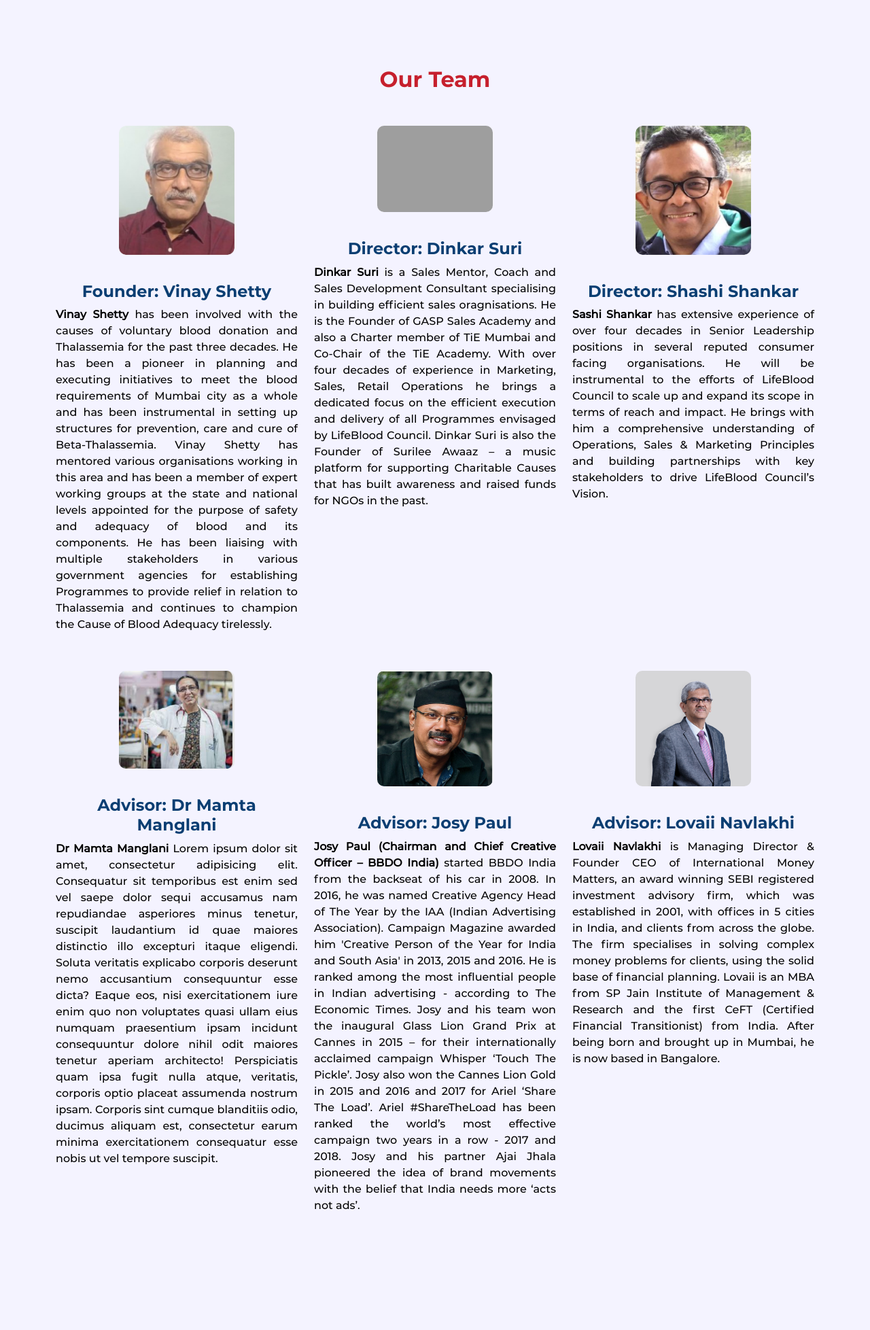
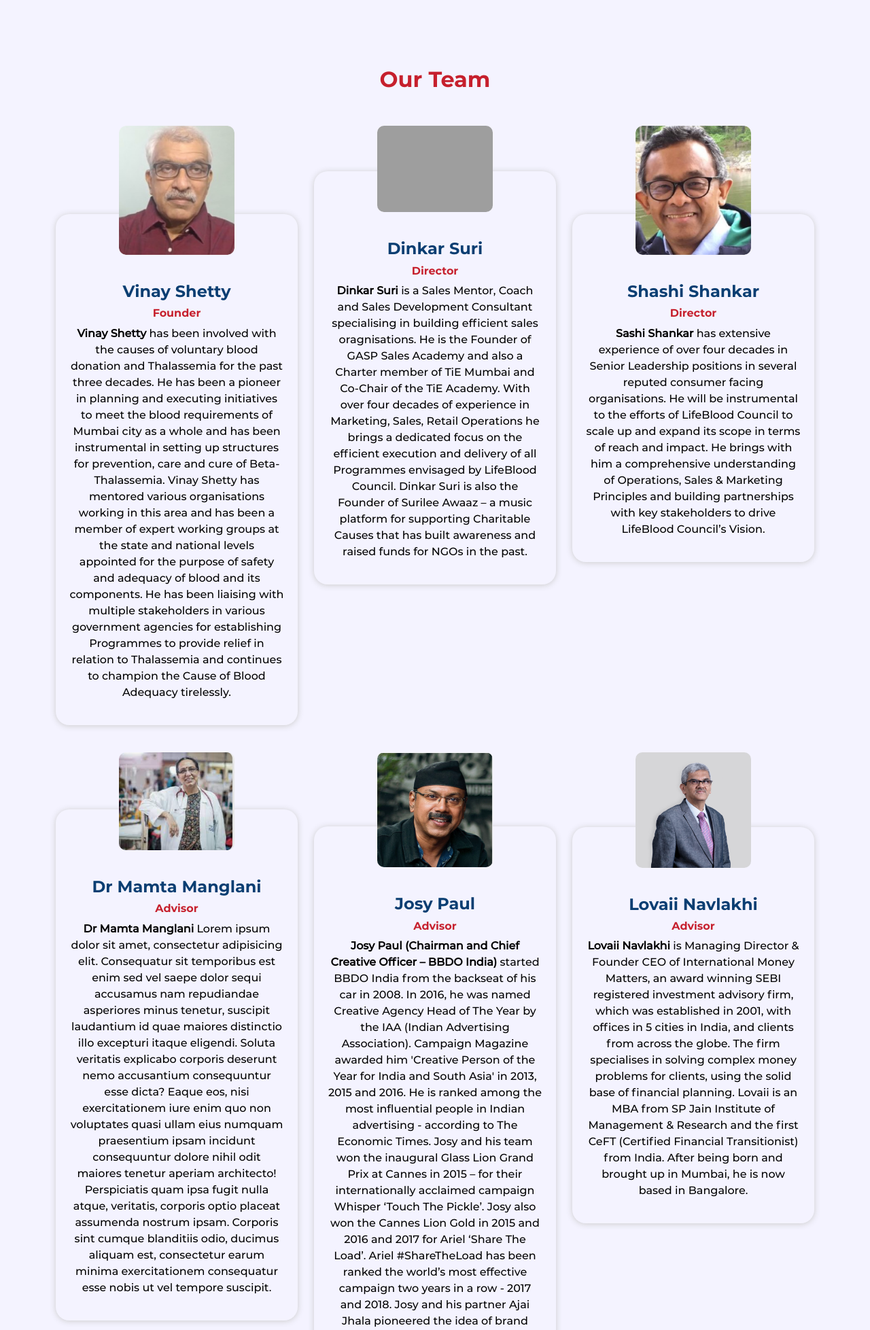
Before and after one commit to shameelsalih/life_blood_council, a PHP site: page /about-us in a window 1280 px wide. Shown: the part 2552-4509 px from the top of the page at 68% size. Run offline with PHP 8.4, Linux system fonts and the light colour scheme; grey boxes are pictures that could not be loaded.

Commit message:
About Us Updates

```diff
--- a/about-us.php
+++ b/about-us.php
@@ -187,69 +187,78 @@
           <div class="col-md-4 animate" data-animation-name="slideFromLeft">
             <div class="simple-image-card">
               <img src="images/about/Vinay-Shetty.png" alt="Founder: Vinay Shetty" class="w-100" />
-              <h4>Founder: Vinay Shetty</h4>
+              <div class="description">
+                <h4>Vinay Shetty</h4>
+                <h6 class="primary-color text-center">Founder</h6>
                 <p class="content">
                   <b>Vinay Shetty</b> has been involved with the causes of voluntary blood donation and Thalassemia for the past three decades. He has been a pioneer in planning and executing initiatives to meet the blood requirements of Mumbai city as a whole and has been instrumental in setting up structures for prevention, care and cure of Beta-Thalassemia. Vinay Shetty has mentored various organisations working in this area and has been a member of expert working groups at the state and national levels appointed for the purpose of safety and adequacy of blood and its components. He has been liaising with multiple stakeholders in various government agencies for establishing Programmes to provide relief in relation to Thalassemia and continues to champion the Cause of Blood Adequacy tirelessly.
                 </p>
+              </div>
             </div>
           </div>
 
           <div class="col-md-4 animate" data-animation-name="slideFromTop">
             <div class="simple-image-card">
               <img src="images/about/Dinkar-Suri.png" alt="Director: Dinkar Suri" class="w-100" />
-              <h4>Director: Dinkar Suri</h4>
+              <div class="description">
+                <h4>Dinkar Suri</h4>
+                <h6 class="primary-color text-center">Director</h6>
                 <p class="content">
                   <b>Dinkar Suri</b> is a Sales Mentor, Coach and Sales Development Consultant specialising in building efficient sales oragnisations. He is the Founder of GASP Sales Academy and also a Charter member of TiE Mumbai and Co-Chair of the TiE Academy. With over  four decades of experience in Marketing, Sales, Retail Operations  he brings a dedicated focus on the  efficient execution and delivery of all Programmes envisaged by LifeBlood Council. Dinkar Suri is also the Founder of Surilee Awaaz – a music platform for supporting Charitable Causes that has built awareness and raised funds for NGOs in the past.
                 </p>
+              </div>
             </div>
           </div>
 
           <div class="col-md-4 animate" data-animation-name="slideFromRight">
             <div class="simple-image-card">
               <img src="images/about/Sashi-Shankar.png" alt="Director: Shashi Shankar" class="w-100" />
-              <h4>Director: Shashi Shankar</h4>
+              <div class="description">
+                <h4>Shashi Shankar</h4>
+                <h6 class="primary-color text-center">Director</h6>
                 <p class="content">
                   <b>Sashi Shankar</b> has extensive experience of over four decades in Senior Leadership positions in several reputed consumer facing organisations. He will be instrumental to the efforts of  LifeBlood Council to scale up and expand its scope in terms of reach and impact. He brings with him a comprehensive understanding of Operations,  Sales & Marketing Principles and building partnerships with key stakeholders to drive LifeBlood Council’s Vision.
                 </p>
+              </div>
             </div>
           </div>
 
           <div class="col-md-4 animate" data-animation-name="slideFromLeft">
             <div class="simple-image-card">
               <img src="images/about/Dr-Mamta-Manglani.png" alt="Advisor: Dr Mamta Manglani" class="w-100" />
-              <h4>Advisor: Dr Mamta Manglani</h4>
+              <div class="description">
+                <h4>Dr Mamta Manglani</h4>
+                <h6 class="primary-color text-center">Advisor</h6>
                 <p class="content">
                   <b>Dr Mamta Manglani</b> Lorem ipsum dolor sit amet, consectetur adipisicing elit. Consequatur sit temporibus est enim sed vel saepe dolor sequi accusamus nam repudiandae asperiores minus tenetur, suscipit laudantium id quae maiores distinctio illo excepturi itaque eligendi. Soluta veritatis explicabo corporis deserunt nemo accusantium consequuntur esse dicta? Eaque eos, nisi exercitationem iure enim quo non voluptates quasi ullam eius numquam praesentium ipsam incidunt consequuntur dolore nihil odit maiores tenetur aperiam architecto! Perspiciatis quam ipsa fugit nulla atque, veritatis, corporis optio placeat assumenda nostrum ipsam. Corporis sint cumque blanditiis odio, ducimus aliquam est, consectetur earum minima exercitationem consequatur esse nobis ut vel tempore suscipit.
                 </p>
+              </div>
             </div>
           </div>
 
           <div class="col-md-4 animate" data-animation-name="slideFromBottom">
             <div class="simple-image-card">
               <img src="images/about/Josy-Paul.png" alt="Advisor: Josy Paul" class="w-100" />
-              <h4>Advisor: Josy Paul</h4>
+              <div class="description">
+                <h4>Josy Paul</h4>
+                <h6 class="primary-color text-center">Advisor</h6>
                 <p class="content">
-                <b>Josy Paul (Chairman and Chief Creative Officer – BBDO India)</b> started BBDO India from the backseat of his car in 2008.
-                  In 2016, he was named Creative Agency Head of The Year by the IAA (Indian Advertising Association).
-                  Campaign Magazine awarded him 'Creative Person of the Year for India and South Asia' in 2013, 2015 and 2016.
-                  He is ranked among the most influential people in Indian advertising - according to The Economic Times.
-                  Josy and his team won the inaugural Glass Lion Grand Prix at Cannes in 2015 –
-                  for their internationally acclaimed campaign Whisper ‘Touch The Pickle’.
-                  Josy also won the Cannes Lion Gold in 2015 and 2016 and 2017 for Ariel ‘Share The Load’.
-                  Ariel #ShareTheLoad has been ranked the world’s most effective campaign two years in a row - 2017 and 2018.
-                  Josy and his partner Ajai Jhala pioneered the idea of brand movements with the belief that India needs more ‘acts not ads’.
+                  <b>Josy Paul (Chairman and Chief Creative Officer – BBDO India)</b> started BBDO India from the backseat of his car in 2008. In 2016, he was named Creative Agency Head of The Year by the IAA (Indian Advertising Association).  Campaign Magazine awarded him 'Creative Person of the Year for India and South Asia' in 2013, 2015 and 2016.  He is ranked among the most influential people in Indian advertising - according to The Economic Times.  Josy and his team won the inaugural Glass Lion Grand Prix at Cannes in 2015 –  for their internationally acclaimed campaign Whisper ‘Touch The Pickle’.  Josy also won the Cannes Lion Gold in 2015 and 2016 and 2017 for Ariel ‘Share The Load’. Ariel #ShareTheLoad has been ranked the world’s most effective campaign two years in a row - 2017 and 2018. Josy and his partner Ajai Jhala pioneered the idea of brand movements with the belief that India needs more ‘acts not ads’.
                 </p>
+              </div>
             </div>
           </div>
 
           <div class="col-md-4 animate" data-animation-name="slideFromRight">
             <div class="simple-image-card">
               <img src="images/about/Lovaii-Navlakhi.jpg" alt="Advisor: Lovaii Navlakhi" class="w-100" />
-              <h4>Advisor: Lovaii Navlakhi</h4>
+              <div class="description">
+                <h4>Lovaii Navlakhi</h4>
+                <h6 class="primary-color text-center">Advisor</h6>
                 <p class="content">
-                <b>Lovaii Navlakhi</b> is Managing Director & Founder CEO of International Money Matters, an award winning SEBI registered investment advisory firm, which was established in 2001, with offices in 5 cities in India, and clients from across the globe. The firm specialises in solving complex money problems for clients, using the solid base of financial planning.
-                Lovaii is an MBA from SP Jain Institute of Management & Research and the first CeFT (Certified Financial Transitionist) from India. After being born and brought up in Mumbai, he is now based in Bangalore.
+                  <b>Lovaii Navlakhi</b> is Managing Director & Founder CEO of International Money Matters, an award winning SEBI registered investment advisory firm, which was established in 2001, with offices in 5 cities in India, and clients from across the globe. The firm specialises in solving complex money problems for clients, using the solid base of financial planning. Lovaii is an MBA from SP Jain Institute of Management & Research and the first CeFT (Certified Financial Transitionist) from India. After being born and brought up in Mumbai, he is now based in Bangalore.
                 </p>
+              </div>
             </div>
           </div>
 
--- a/css/main-style.css
+++ b/css/main-style.css
@@ -566,9 +566,16 @@ footer ul {
     text-align: center;
 }
 
+.simple-image-card .description {
+    margin-top: -100px;
+    box-shadow: 0 1px 10px #ccc;
+    padding: 100px 20px 20px;
+    border-radius: 20px;
+}
+
 .simple-image-card .content {
     color: var(--custom-quaternary-color);
-    text-align: justify;
+    text-align: center;
 }
 
 #our-core-values .icon-floated-card .content{
```
Lines whose indentation alone changed are shown as unchanged.
